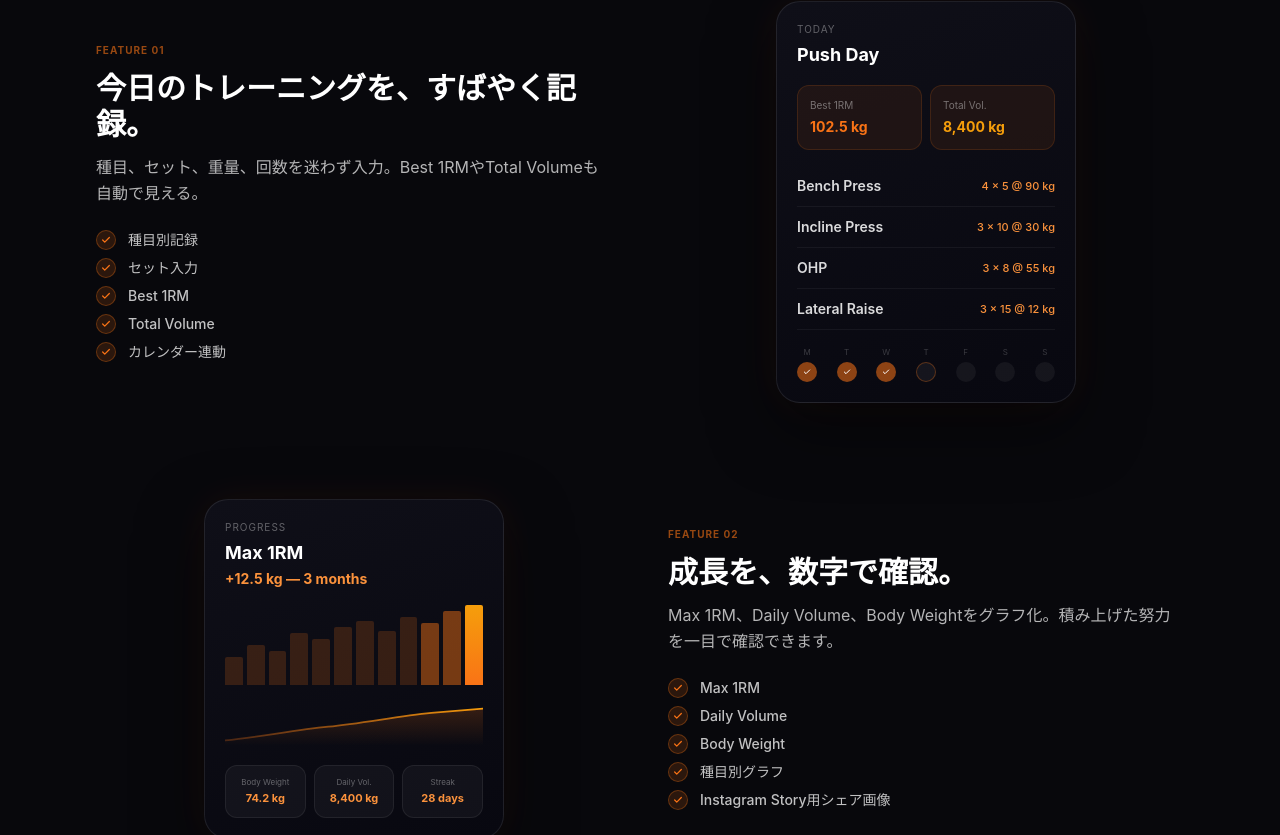
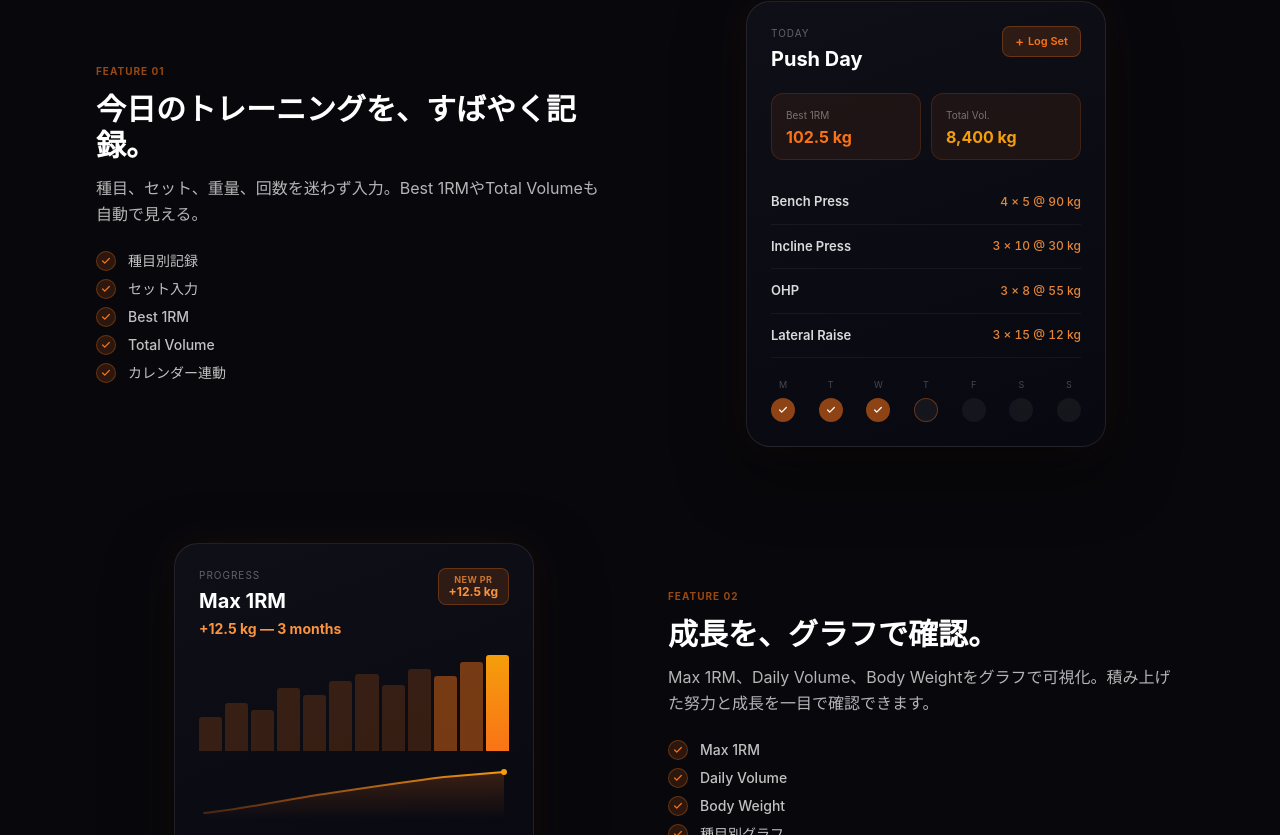
Before and after one commit to hkbaseball51-star/repra-lp, a React (Vite) app: page / in a window 1280 px wide. Shown: the part 2865-3700 px from the top of the page. Built offline with nearby package versions, Linux system fonts and the light colour scheme; no server answers; the database is empty.

Commit message:
Update progress section copy

```diff
--- a/src/sections/FeatureSection.tsx
+++ b/src/sections/FeatureSection.tsx
@@ -44,63 +44,81 @@ function FeatureBlock({ number, title, description, bullets, reversed = false, m
 function WorkoutMockup() {
   return (
     <div
-      className="relative w-full max-w-[300px] mx-auto rounded-3xl overflow-hidden"
+      className="relative w-full max-w-[360px] mx-auto rounded-3xl overflow-hidden"
       style={{
         background: 'linear-gradient(160deg, #0f0f18 0%, #080810 100%)',
         border: '1px solid rgba(255,255,255,0.09)',
         boxShadow: '0 24px 64px rgba(0,0,0,0.5), 0 0 40px rgba(249,115,22,0.07)',
       }}
     >
-      <div className="p-5">
-        <p className="text-[10px] text-white/35 uppercase tracking-widest mb-1">Today</p>
-        <h4 className="text-lg font-bold text-white mb-4">Push Day</h4>
+      <div className="p-6">
+        {/* Header row: title + Log Set button */}
+        <div className="flex items-start justify-between mb-5">
+          <div>
+            <p className="text-[10px] text-white/35 uppercase tracking-widest mb-1">Today</p>
+            <h4 className="text-xl font-bold text-white">Push Day</h4>
+          </div>
+          <div
+            className="flex items-center gap-1 px-3 py-1.5 rounded-lg text-[11px] font-semibold flex-shrink-0"
+            style={{
+              background: 'rgba(249,115,22,0.14)',
+              border: '1px solid rgba(249,115,22,0.28)',
+              color: '#F97316',
+            }}
+          >
+            <span style={{ fontSize: '13px', lineHeight: 1 }}>+</span>
+            <span>Log Set</span>
+          </div>
+        </div>
 
-        <div className="grid grid-cols-2 gap-2 mb-4">
+        {/* Stats */}
+        <div className="grid grid-cols-2 gap-2.5 mb-5">
           {[
             { label: 'Best 1RM', val: '102.5 kg', col: '#F97316' },
             { label: 'Total Vol.', val: '8,400 kg', col: '#F59E0B' },
           ].map((m) => (
-            <div key={m.label} className="rounded-xl p-3" style={{ background: 'rgba(249,115,22,0.08)', border: '1px solid rgba(249,115,22,0.15)' }}>
-              <p className="text-[10px] text-white/40 mb-1">{m.label}</p>
-              <p className="text-sm font-bold" style={{ color: m.col }}>{m.val}</p>
+            <div key={m.label} className="rounded-xl p-3.5" style={{ background: 'rgba(249,115,22,0.08)', border: '1px solid rgba(249,115,22,0.15)' }}>
+              <p className="text-[10px] text-white/40 mb-1.5">{m.label}</p>
+              <p className="text-base font-bold leading-none" style={{ color: m.col }}>{m.val}</p>
             </div>
           ))}
         </div>
 
+        {/* Exercises */}
         {[
-          { name: 'Bench Press', detail: '4 × 5 @ 90 kg' },
+          { name: 'Bench Press',   detail: '4 × 5 @ 90 kg'  },
           { name: 'Incline Press', detail: '3 × 10 @ 30 kg' },
-          { name: 'OHP', detail: '3 × 8 @ 55 kg' },
+          { name: 'OHP',           detail: '3 × 8 @ 55 kg'  },
           { name: 'Lateral Raise', detail: '3 × 15 @ 12 kg' },
         ].map((ex, i) => (
           <div
             key={i}
-            className="flex items-center justify-between py-2.5 border-b"
+            className="flex items-center justify-between py-3 border-b"
             style={{ borderColor: 'rgba(255,255,255,0.05)' }}
           >
-            <p className="text-sm font-semibold text-white/85">{ex.name}</p>
-            <span className="text-[11px] font-medium text-orange-400">{ex.detail}</span>
+            <p className="text-[13px] font-semibold text-white/85">{ex.name}</p>
+            <span className="text-xs font-medium text-orange-400/90 tabular-nums">{ex.detail}</span>
           </div>
         ))}
 
-        <div className="mt-4 flex items-center justify-between">
+        {/* Weekly check */}
+        <div className="mt-5 flex items-center justify-between">
           {['M', 'T', 'W', 'T', 'F', 'S', 'S'].map((d, i) => (
-            <div key={i} className="flex flex-col items-center gap-1">
-              <span className="text-[8px] text-white/20">{d}</span>
+            <div key={i} className="flex flex-col items-center gap-1.5">
+              <span className="text-[9px] text-white/25">{d}</span>
               <div
-                className="w-5 h-5 rounded-full flex items-center justify-center"
+                className="w-6 h-6 rounded-full flex items-center justify-center"
                 style={{
                   background: i < 3 ? 'rgba(249,115,22,0.55)' : 'rgba(255,255,255,0.05)',
-                  border: i === 3 ? '1px solid rgba(249,115,22,0.3)' : 'none',
+                  border: i === 3 ? '1px solid rgba(249,115,22,0.35)' : 'none',
                 }}
               >
-                {i < 3 && <Check size={8} color="white" strokeWidth={3} />}
+                {i < 3 && <Check size={10} color="white" strokeWidth={3} />}
               </div>
             </div>
           ))}
         </div>
       </div>
-
     </div>
   );
 }
@@ -110,23 +128,39 @@ function GraphMockup() {
 
   return (
     <div
-      className="relative w-full max-w-[300px] mx-auto rounded-3xl overflow-hidden"
+      className="relative w-full max-w-[360px] mx-auto rounded-3xl overflow-hidden"
       style={{
         background: 'linear-gradient(160deg, #0f0f18 0%, #080810 100%)',
         border: '1px solid rgba(255,255,255,0.09)',
         boxShadow: '0 24px 64px rgba(0,0,0,0.5), 0 0 40px rgba(249,115,22,0.07)',
       }}
     >
-      <div className="p-5">
-        <p className="text-[10px] text-white/35 uppercase tracking-widest mb-1">Progress</p>
-        <h4 className="text-lg font-bold text-white mb-0.5">Max 1RM</h4>
+      <div className="p-6">
+        {/* Header row: title + New PR badge */}
+        <div className="flex items-start justify-between mb-1">
+          <div>
+            <p className="text-[10px] text-white/35 uppercase tracking-widest mb-1">Progress</p>
+            <h4 className="text-xl font-bold text-white">Max 1RM</h4>
+          </div>
+          <div
+            className="text-center px-2.5 py-1.5 rounded-lg flex-shrink-0"
+            style={{
+              background: 'rgba(249,115,22,0.14)',
+              border: '1px solid rgba(249,115,22,0.28)',
+            }}
+          >
+            <p className="text-[9px] font-bold text-orange-400/75 uppercase tracking-wider leading-none mb-0.5">New PR</p>
+            <p className="text-[12px] font-bold text-orange-400 leading-none">+12.5 kg</p>
+          </div>
+        </div>
         <p className="text-sm font-bold text-orange-400 mb-4">+12.5 kg — 3 months</p>
 
-        <div className="flex items-end gap-1 mb-4" style={{ height: '80px' }}>
+        {/* Bar graph */}
+        <div className="flex items-end gap-[3px] mb-4" style={{ height: '96px' }}>
           {bars.map((h, i) => (
             <div
               key={i}
-              className="flex-1 rounded-t-sm"
+              className="flex-1 rounded-t-[3px]"
               style={{
                 height: `${h}%`,
                 background: i === bars.length - 1
@@ -139,37 +173,39 @@ function GraphMockup() {
           ))}
         </div>
 
-        <div className="mb-4 relative" style={{ height: '48px' }}>
-          <svg viewBox="0 0 300 48" className="w-full h-full">
+        {/* Line chart */}
+        <div className="mb-4 relative" style={{ height: '52px' }}>
+          <svg viewBox="0 0 300 52" className="w-full h-full">
             <defs>
               <linearGradient id="lineGrad" x1="0" y1="0" x2="1" y2="0">
                 <stop offset="0%" stopColor="#F97316" stopOpacity="0.25" />
                 <stop offset="100%" stopColor="#F59E0B" stopOpacity="1" />
               </linearGradient>
               <linearGradient id="fillGrad" x1="0" y1="0" x2="0" y2="1">
-                <stop offset="0%" stopColor="#F97316" stopOpacity="0.18" />
+                <stop offset="0%" stopColor="#F97316" stopOpacity="0.2" />
                 <stop offset="100%" stopColor="#F97316" stopOpacity="0" />
               </linearGradient>
             </defs>
-            <path d="M0 42 C40 38 80 30 120 26 S200 14 240 10 L300 5" stroke="url(#lineGrad)" strokeWidth="2" fill="none" strokeLinecap="round" />
-            <path d="M0 42 C40 38 80 30 120 26 S200 14 240 10 L300 5 L300 48 L0 48 Z" fill="url(#fillGrad)" />
+            <path d="M0 46 C40 42 80 33 120 27 S200 15 240 10 L300 5" stroke="url(#lineGrad)" strokeWidth="2" fill="none" strokeLinecap="round" />
+            <path d="M0 46 C40 42 80 33 120 27 S200 15 240 10 L300 5 L300 52 L0 52 Z" fill="url(#fillGrad)" />
+            <circle cx="300" cy="5" r="3" fill="#F59E0B" />
           </svg>
         </div>
 
+        {/* Stats cards */}
         <div className="grid grid-cols-3 gap-2">
           {[
             { label: 'Body Weight', val: '74.2 kg' },
             { label: 'Daily Vol.', val: '8,400 kg' },
             { label: 'Streak', val: '28 days' },
           ].map((m) => (
-            <div key={m.label} className="rounded-xl p-2.5 text-center" style={{ background: 'rgba(255,255,255,0.04)', border: '1px solid rgba(255,255,255,0.07)' }}>
-              <p className="text-[8px] text-white/35 mb-0.5">{m.label}</p>
-              <p className="text-[11px] font-bold text-orange-400">{m.val}</p>
+            <div key={m.label} className="rounded-xl p-3 text-center" style={{ background: 'rgba(255,255,255,0.04)', border: '1px solid rgba(255,255,255,0.07)' }}>
+              <p className="text-[9px] text-white/35 mb-1">{m.label}</p>
+              <p className="text-xs font-bold text-orange-400">{m.val}</p>
             </div>
           ))}
         </div>
       </div>
-
     </div>
   );
 }
@@ -194,8 +230,8 @@ export function FeatureSection() {
           <div id="progress">
           <FeatureBlock
             number="Feature 02"
-            title="成長を、数字で確認。"
-            description="Max 1RM、Daily Volume、Body Weightをグラフ化。積み上げた努力を一目で確認できます。"
+            title="成長を、グラフで確認。"
+            description="Max 1RM、Daily Volume、Body Weightをグラフで可視化。積み上げた努力と成長を一目で確認できます。"
             bullets={['Max 1RM', 'Daily Volume', 'Body Weight', '種目別グラフ', 'Instagram Story用シェア画像']}
             reversed
             mockup={<GraphMockup />}
```
